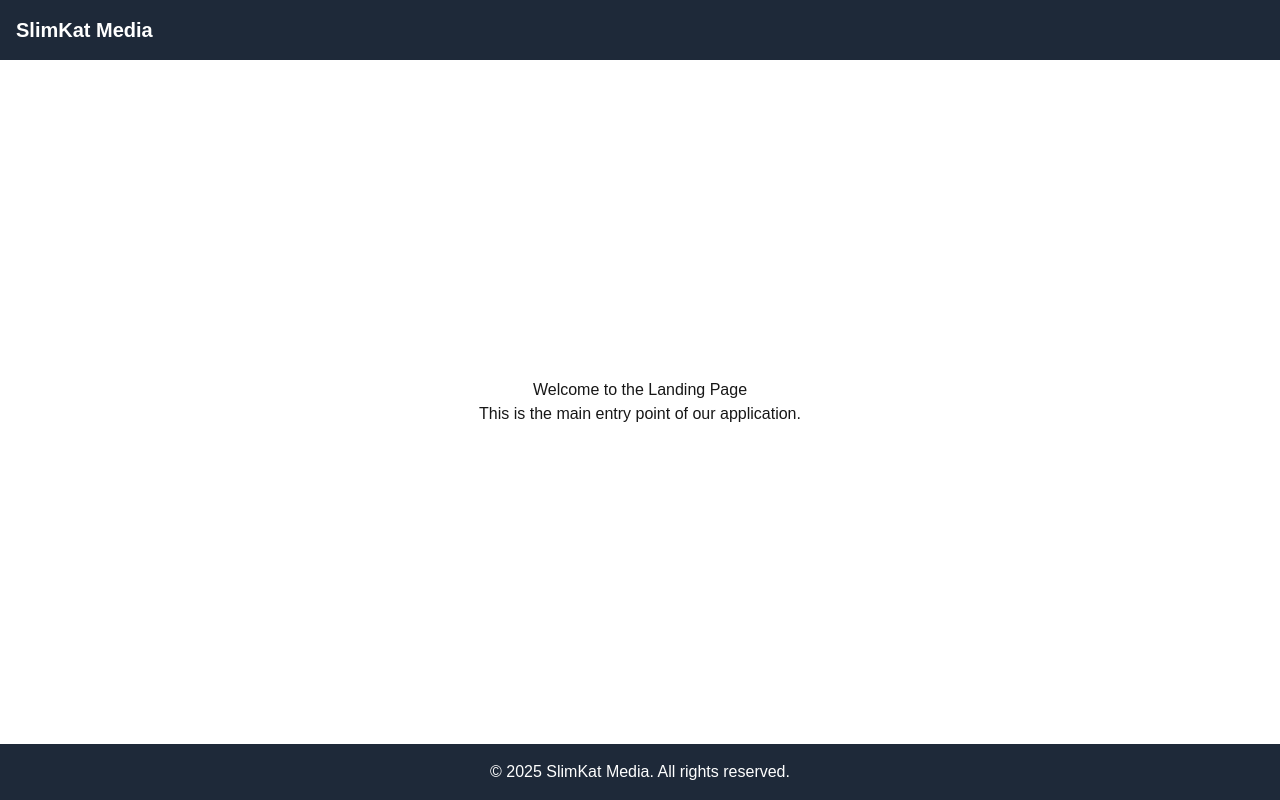
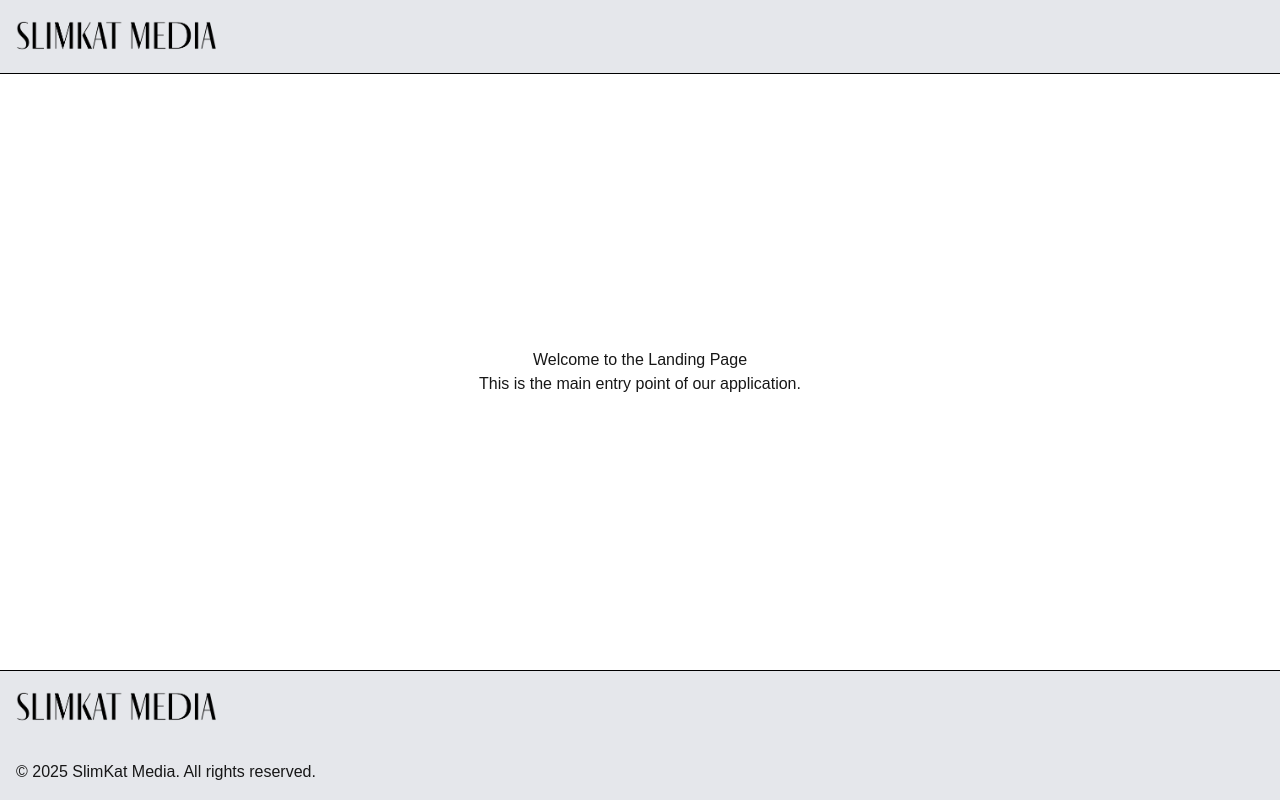
Before and after one commit to JamesFThomas/slimkat-media, a Next.js app: page / in a window 1280 px wide. Built offline with nearby package versions, Linux system fonts and the light colour scheme.

Commit message:
feat(landing): add SlimKat logo to navbar and footer
- Integrate SlimKat logo asset into NavBar and Footer
- Style navbar and footer backgrounds and borders per V1 mock
- Add footer copyright text
- Confirm layout builds and renders correctly

```diff
--- a/components/shared/Footer.tsx
+++ b/components/shared/Footer.tsx
@@ -1,8 +1,18 @@
+import Image from 'next/image';
+
 export const Footer = () => {
   return (
-    <footer className='bg-gray-800 text-white p-4 mt-auto'>
-      <div className='container mx-auto text-center'>
-        &copy; {new Date().getFullYear()} SlimKat Media. All rights reserved.
+    <footer className='bg-gray-200 p-4 mt-auto border-t border-black'>
+      <div className='container mx-auto'>
+        <Image
+          src='/logo/SlimKat_Logo.png'
+          alt='SlimKat Media Logo'
+          width={200}
+          height={100}
+        />
+        <div className='mt-8'>
+          &copy; {new Date().getFullYear()} SlimKat Media. All rights reserved.
+        </div>
       </div>
     </footer>
   );
--- a/components/shared/NavBar.tsx
+++ b/components/shared/NavBar.tsx
@@ -1,8 +1,15 @@
+import Image from 'next/image';
+
 export const NavBar = () => {
   return (
-    <nav className='bg-gray-800 text-white p-4'>
+    <nav className='bg-gray-200 p-4 border-b border-black'>
       <div className='container mx-auto'>
-        <div className='text-xl font-bold'>SlimKat Media</div>
+        <Image
+          src='/logo/SlimKat_Logo.png'
+          alt='SlimKat Media Logo'
+          width={200}
+          height={100}
+        />
       </div>
     </nav>
   );
```
Also changed, not shown: public/logo/SlimKat_Logo.png (added).
